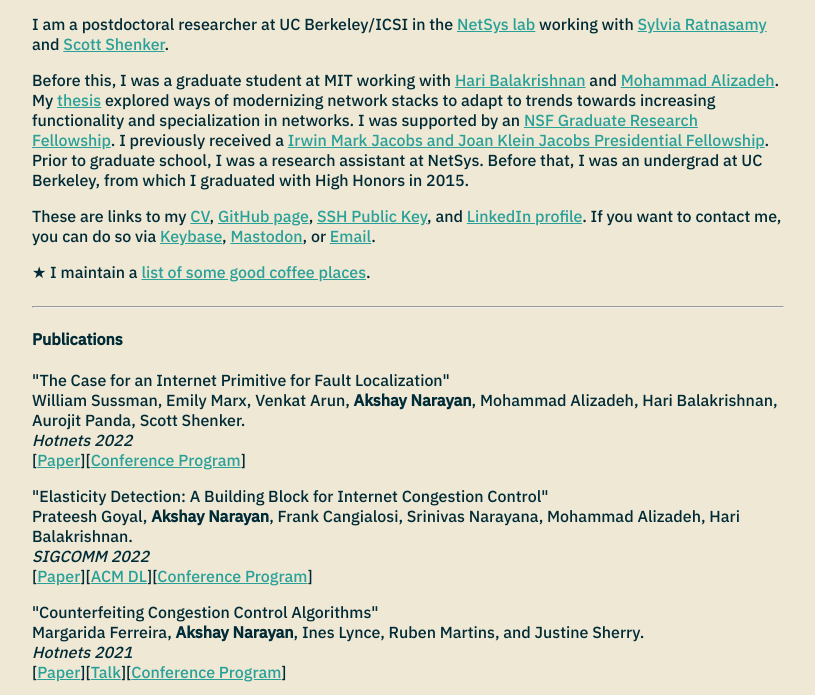
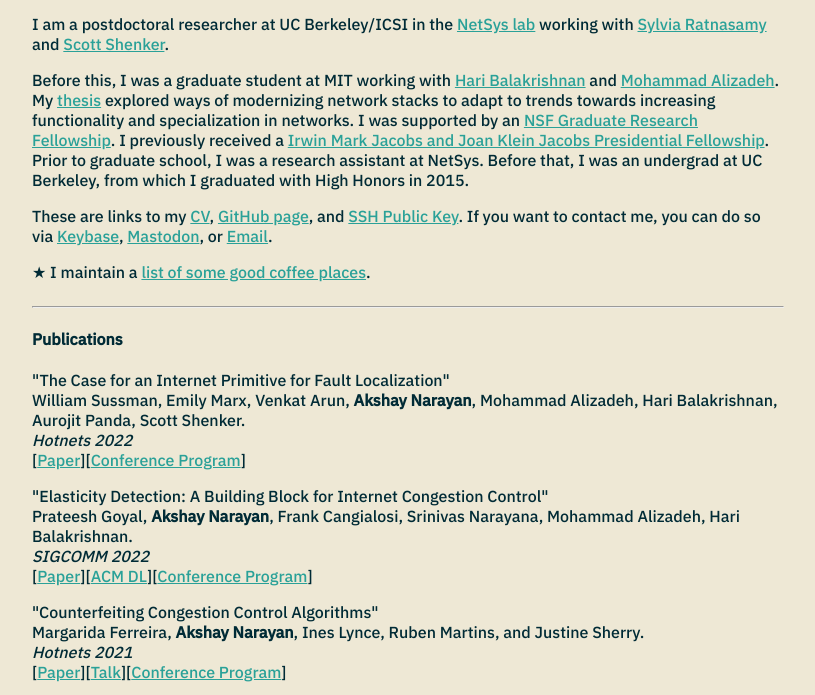
Before and after one commit to akshayknarayan/akshayknarayan.github.io, a plain HTML site: page index.html in a window 1280 px wide. Shown: the part 74-769 px from the top of the page, without its empty margins (232-1047 px from the left). Drawn offline with Linux system fonts and the light colour scheme.

Commit message:
remove linkedin

```diff
--- a/index.html
+++ b/index.html
@@ -41,7 +41,7 @@
             Prior to graduate school, I was a research assistant at NetSys. Before that, I was an undergrad at UC Berkeley, from which I graduated with High Honors in 2015.
             </p>
             <p>
-            These are links to my <a href="./res/akshay-narayan-cv.pdf">CV</a>, <a href="https://github.com/akshayknarayan">GitHub page</a>, <a href="./res/akshayn-ssh.txt">SSH Public Key</a>, and <a href="https://linkedin.com/in/akshaynarayan">LinkedIn profile</a>.
+            These are links to my <a href="./res/akshay-narayan-cv.pdf">CV</a>, <a href="https://github.com/akshayknarayan">GitHub page</a>, and <a href="./res/akshayn-ssh.txt">SSH Public Key</a>.
                 If you want to contact me, you can do so via <a href="https://keybase.io/akshayn">Keybase</a>, <a rel="me" href="https://discuss.systems/@akshayn">Mastodon</a>, or <a href="mailto:akshayn@icsi.berkeley.edu">Email</a>.
             </p>
             <p>
```
